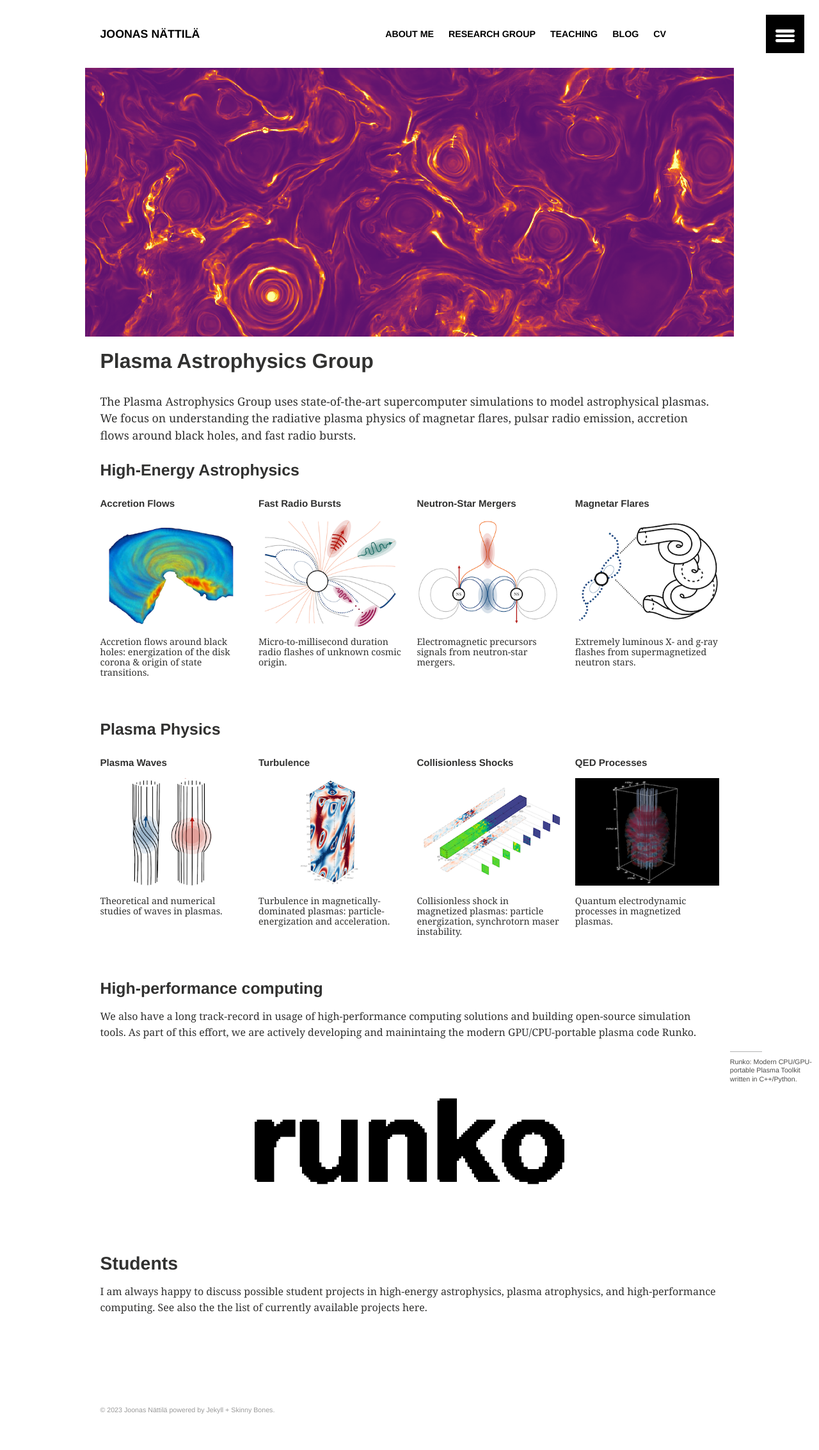
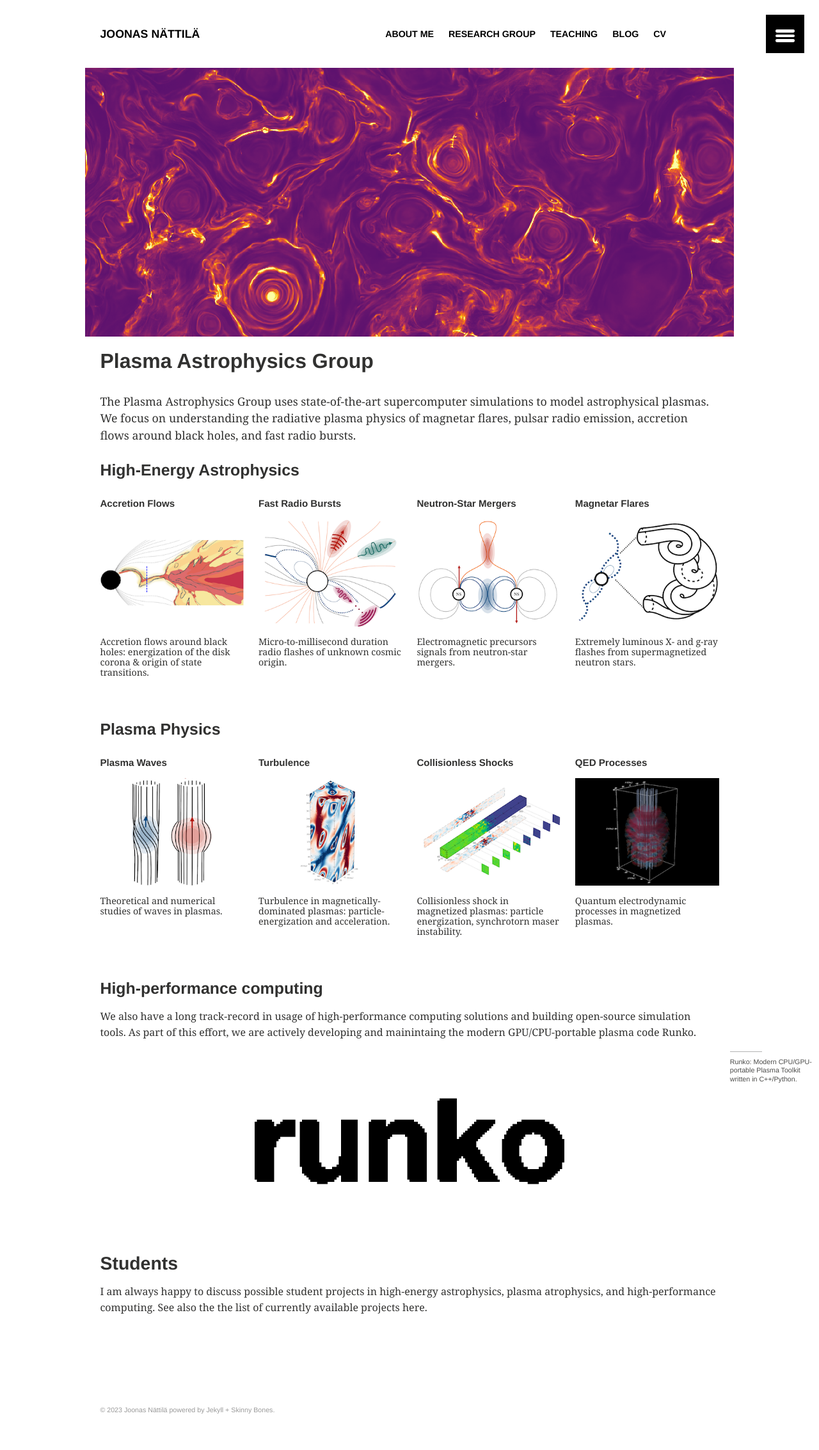
Before and after one commit to natj/natj.github.io, a Jekyll site: the page built from group/index.md, in a window 1280 px wide. Shown: the whole page at 64% size. Built offline with Jekyll 4.4.1, drawn with Linux system fonts in a browser that asks for light colours.

Commit message:
update disks

```diff
--- a/group/index.md
+++ b/group/index.md
@@ -25,9 +25,10 @@ The Plasma Astrophysics Group uses state-of-the-art supercomputer simulations to
 </div><!-- /.tile -->
 
 
+
 <div class="tile">
   <h2 class="post-title">Accretion Flows</h2>
-  <p class="post-teaser"><img src="/images/astro_disk.png"></p>
+  <p class="post-teaser"><img src="/images/astro_disks.png"></p>
   <p class="post-excerpt">Accretion flows around black holes: energization of the disk corona & origin of state transitions.</p>
 </div><!-- /.tile -->
 
@@ -44,11 +45,10 @@ The Plasma Astrophysics Group uses state-of-the-art supercomputer simulations to
 </div><!-- /.tile -->
 
 <div class="tile">
-  <h2 class="post-title">  Magnetar Flares</h2>
+  <h2 class="post-title">Magnetar Flares</h2>
   <p class="post-teaser"><img src="/images/astro_magnetars.png"></p>
   <p class="post-excerpt">Extremely luminous X- and g-ray flashes from supermagnetized neutron stars.</p>
 </div><!-- /.tile -->
-
 
 </div><!-- /.tiles -->
 
```
Also changed, not shown: images/astro_disks.png (added).
